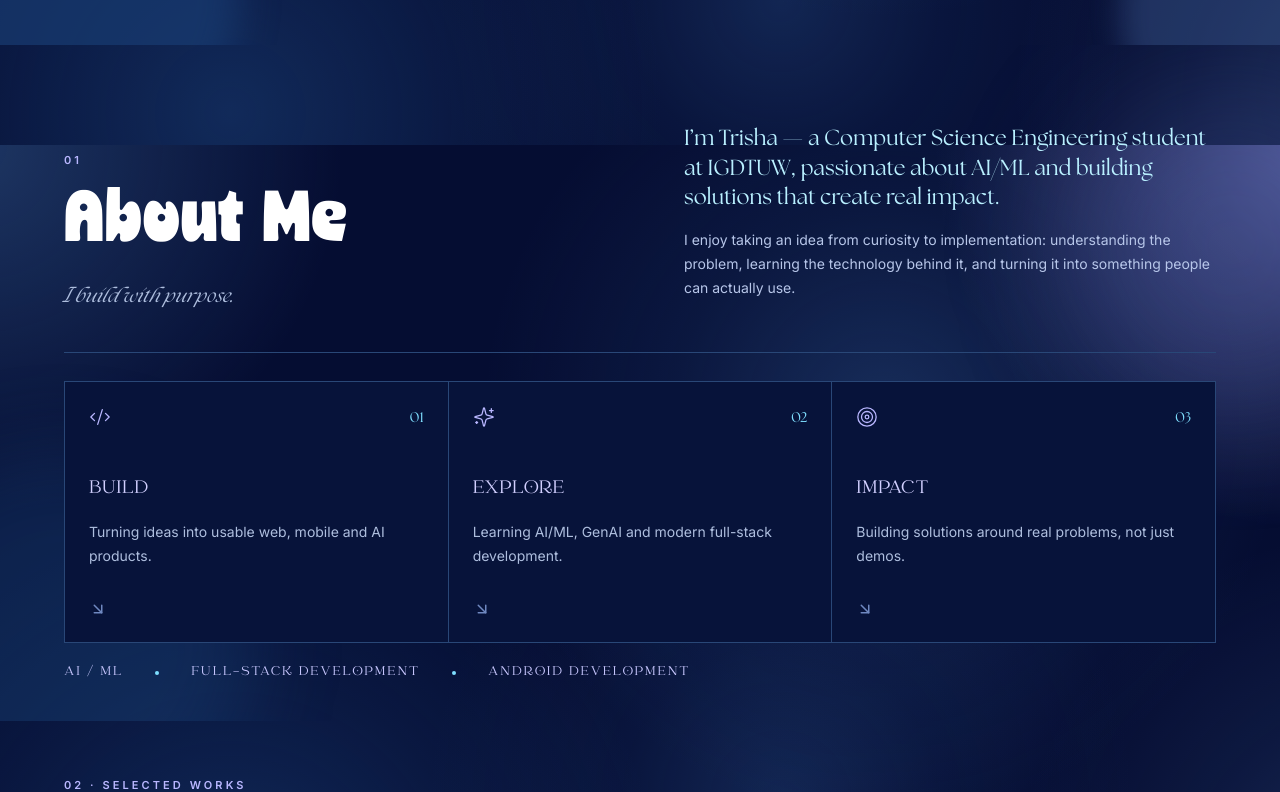
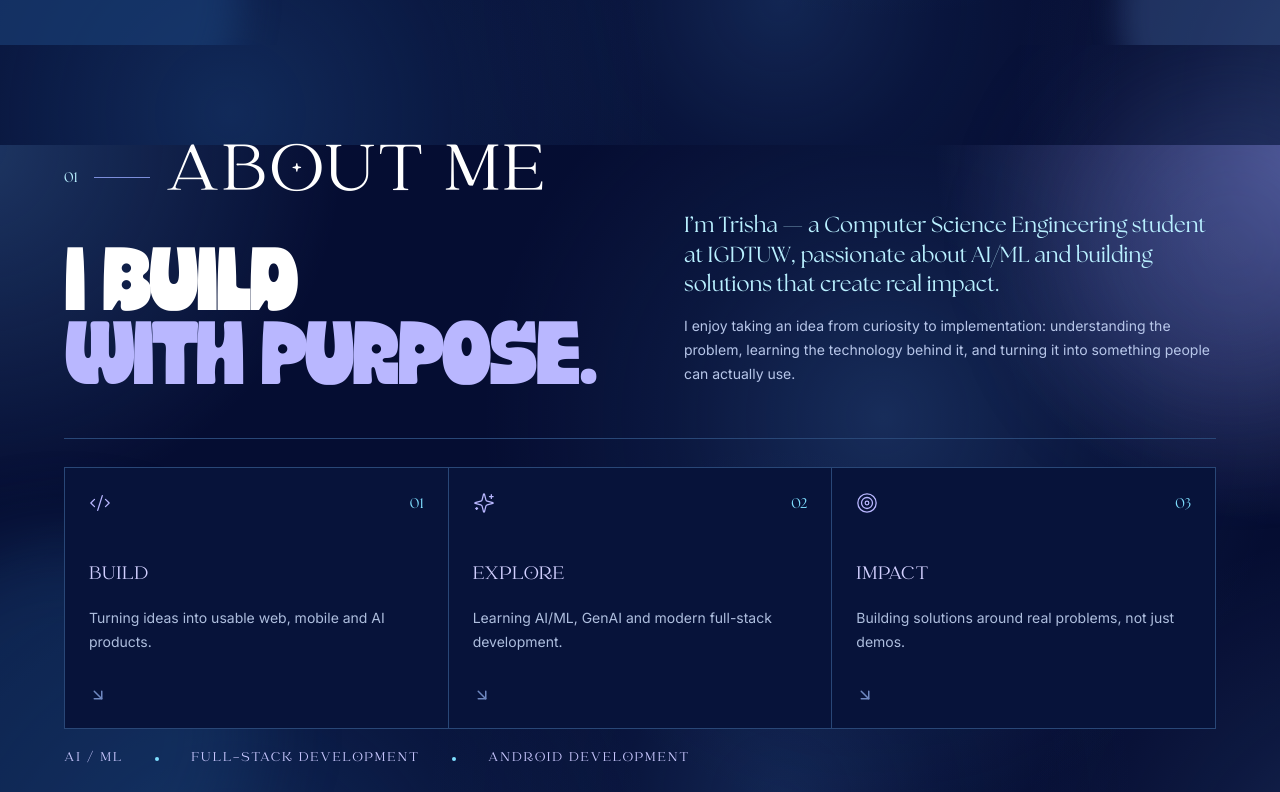
Before and after one commit to trisha29807-del/Portfolio-Trisha, a React (Vite) app: page / in a window 1280 px wide. Shown: the part 729-1521 px from the top of the page. Built offline with nearby package versions, Linux system fonts and the light colour scheme; the HTML template or start-up script is replaced by a standard one.

Commit message:
Restore About layout and match section heading size

```diff
--- a/src/components/About/AboutSection.tsx
+++ b/src/components/About/AboutSection.tsx
@@ -25,15 +25,18 @@ export function AboutSection() {
       <div className="mx-auto max-w-[1440px] px-6 pt-8 pb-0 sm:px-10 sm:pt-10 sm:pb-0 lg:px-16">
         <div className="grid items-end gap-8 lg:grid-cols-[1.05fr_0.95fr]">
           <motion.div initial="hidden" whileInView="show" viewport={{ once: true, margin: "-15% 0px" }} variants={fadeUp}>
-            <span className="text-[11px] font-semibold tracking-[0.28em] uppercase text-[#B9B7FF]">
-              01
-            </span>
-            <h2 className="mt-4 font-boldfat text-[clamp(2.5rem,6vw,4.5rem)] leading-[1.03] text-white">
-              About Me
+            <div className="flex items-center gap-4 text-[#B9F0FF]">
+              <span className="font-seasons text-sm">01</span>
+              <span className="h-px w-14 bg-[#7C8EDB]" />
+              <span className="font-mager text-[clamp(2.5rem,6vw,4.5rem)] tracking-[0.04em] text-white">
+                ABOUT ME
+              </span>
+            </div>
+
+            <h2 className="mt-5 max-w-5xl font-boldfat text-[clamp(3.3rem,7vw,6.6rem)] leading-[0.82] tracking-[-0.04em] text-white">
+              I BUILD
+              <span className="block text-[#B9B7FF]">WITH PURPOSE.</span>
             </h2>
-            <p className="mt-5 max-w-[38ch] font-seasons text-[19px] italic leading-relaxed text-[#AEBEDE]">
-              I build with purpose.
-            </p>
           </motion.div>
 
           <motion.div initial="hidden" whileInView="show" custom={0.12} viewport={{ once: true, margin: "-15% 0px" }} variants={fadeUp} className="lg:pb-3">
```
